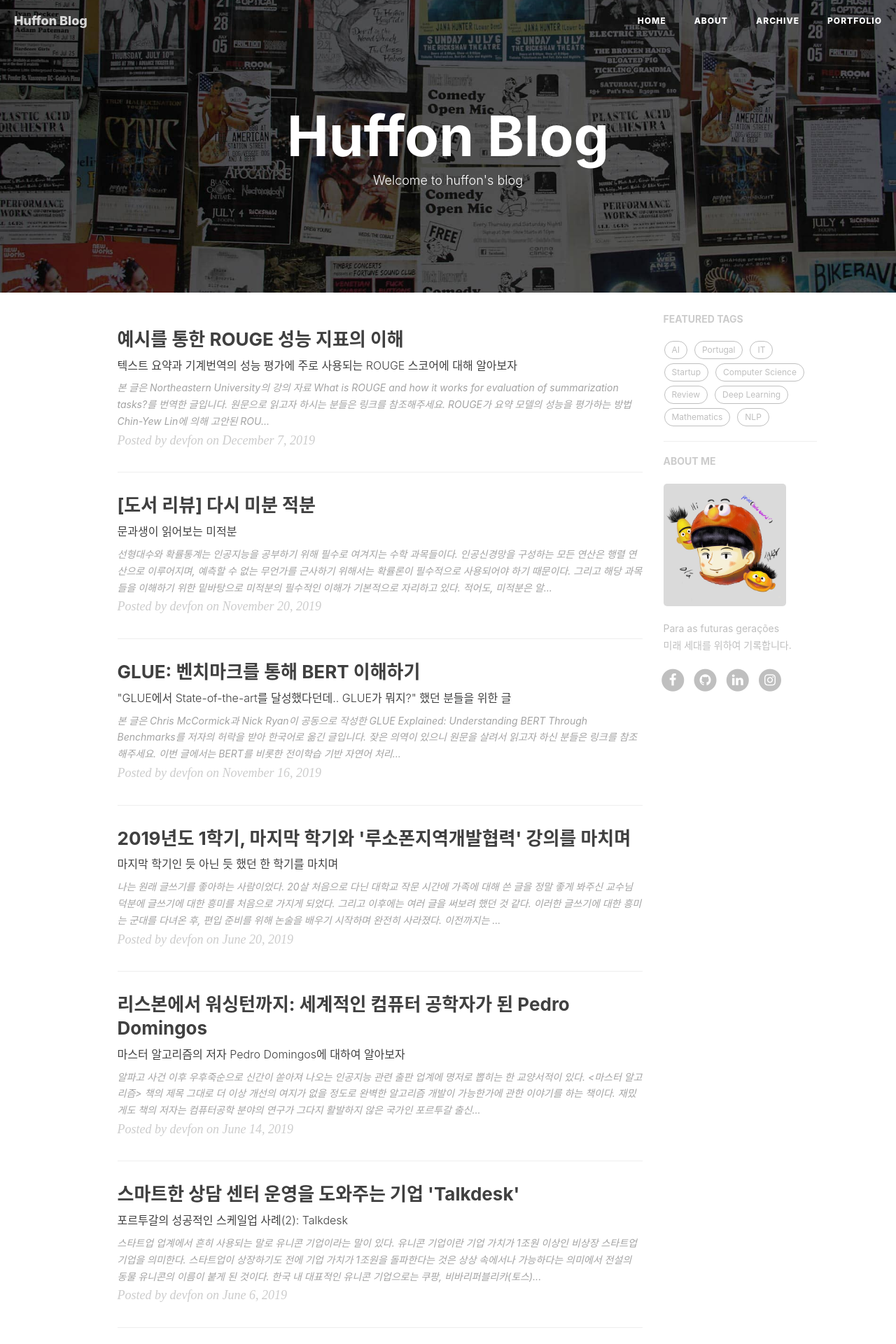
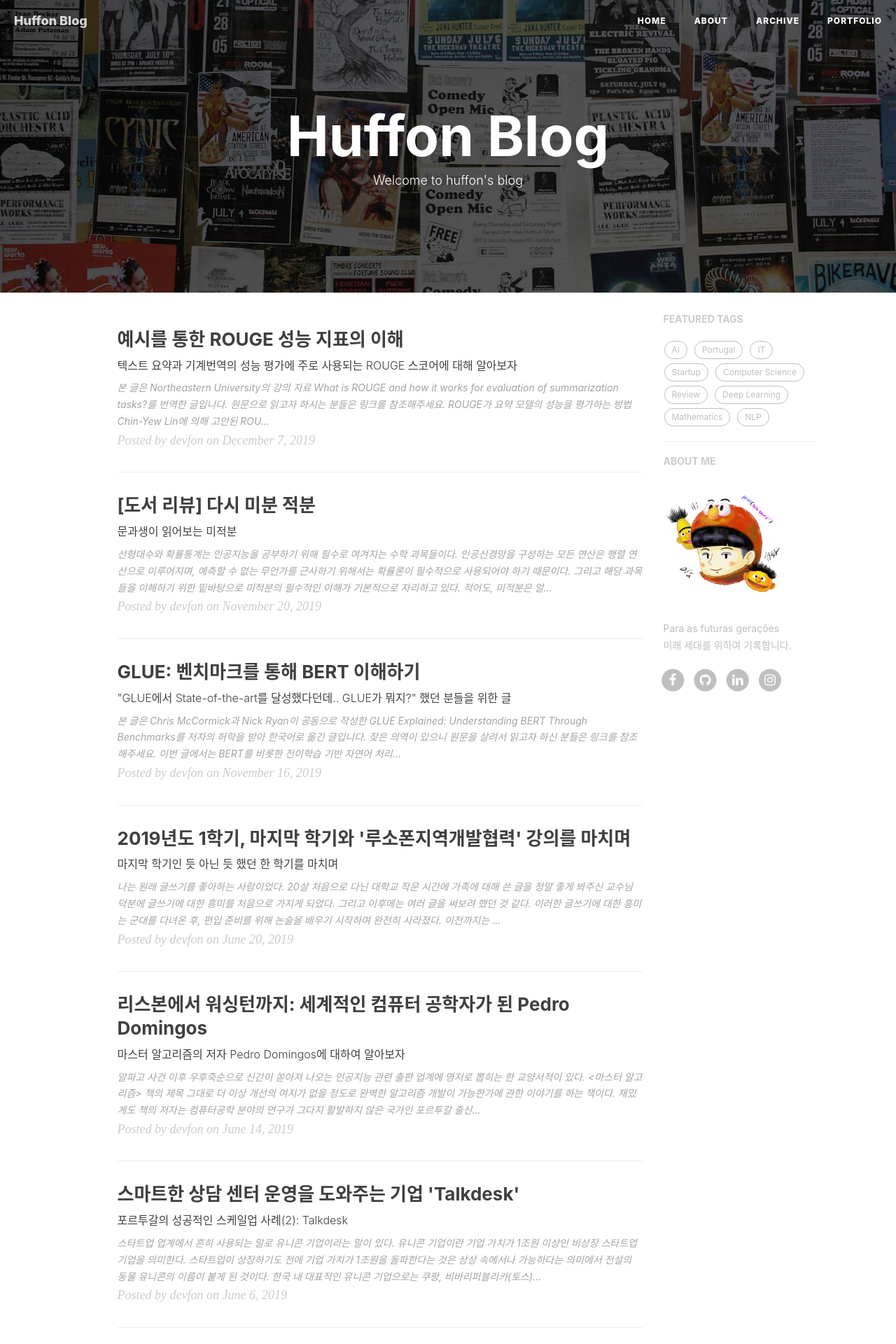
Before and after one commit to Huffon/huffon.github.io, a Jekyll site: the page built from index.html, in a window 1280 px wide. Shown: the top 1920 px of the page at 70% size. Built offline with Jekyll 4.4.1, drawn with Linux system fonts in a browser that asks for light colours; nearby versions of some CDN libraries; the list of posts is cut into pages by our own code; comment, search, counter and statistics services are not loaded.

Commit message:
change profile pics

```diff
--- a/_config.yml
+++ b/_config.yml
@@ -73,7 +73,7 @@
 # Sidebar settings
 sidebar: true                           # whether or not using Sidebar.
 sidebar-about-description: "Para as futuras gerações<br>미래 세대를 위하여 기록합니다."
-sidebar-avatar: /img/avatar-huffon.jpg      # use absolute URL, seeing it's used in both `/` and `/about/`
+sidebar-avatar: /img/avatar-huffon.png      # use absolute URL, seeing it's used in both `/` and `/about/`
 
 
 
```
Also changed, not shown: img/avatar-huffon.jpg (deleted), img/avatar-huffon.png (added).
